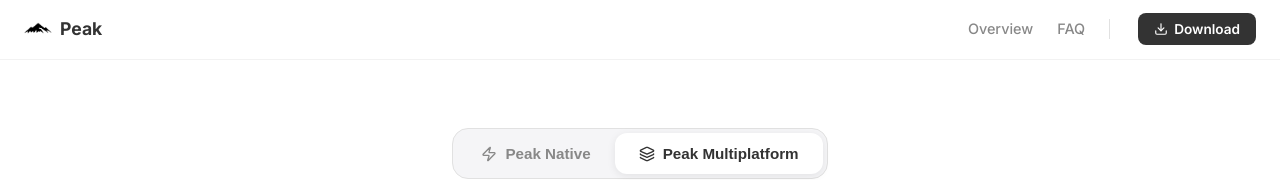
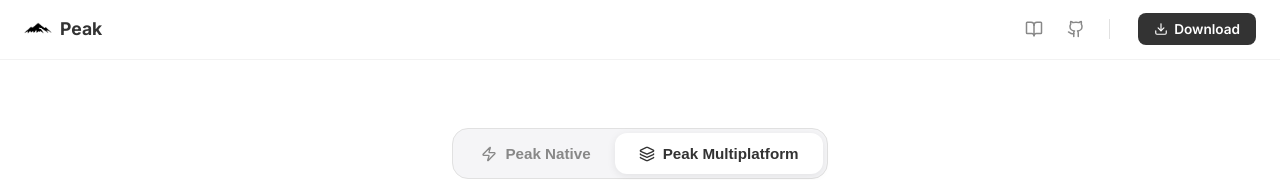
Before and after one commit to Designrpros/PeakBrowser, a Next.js app: page /download in a window 1280 px wide. Shown: the top 180 px of the page. Built offline with nearby package versions, Linux system fonts and the light colour scheme; no server answers.

Commit message:
like the app

```diff
--- a/src/components/NavBar.tsx
+++ b/src/components/NavBar.tsx
@@ -123,7 +123,6 @@
       </NavLeft>
 
       <NavLinks>
-        {isWebApp && (
           <>
              <Link href="/docs" className="nav-item" title="Documentation">
                 <BookOpen size={18} />
@@ -135,15 +134,6 @@
 
              <Separator />
           </>
-        )}
-
-        {!isWebApp && (
-            <>
-                <Link href="/download" className="nav-item">Overview</Link>
-                <Link href="/#faq" className="nav-item">FAQ</Link>
-                <Separator />
-            </>
-        )}
 
         <NavCTAButton href="/download">
           <Download size={14} /> <span className="hide-mobile">Download</span>
```
